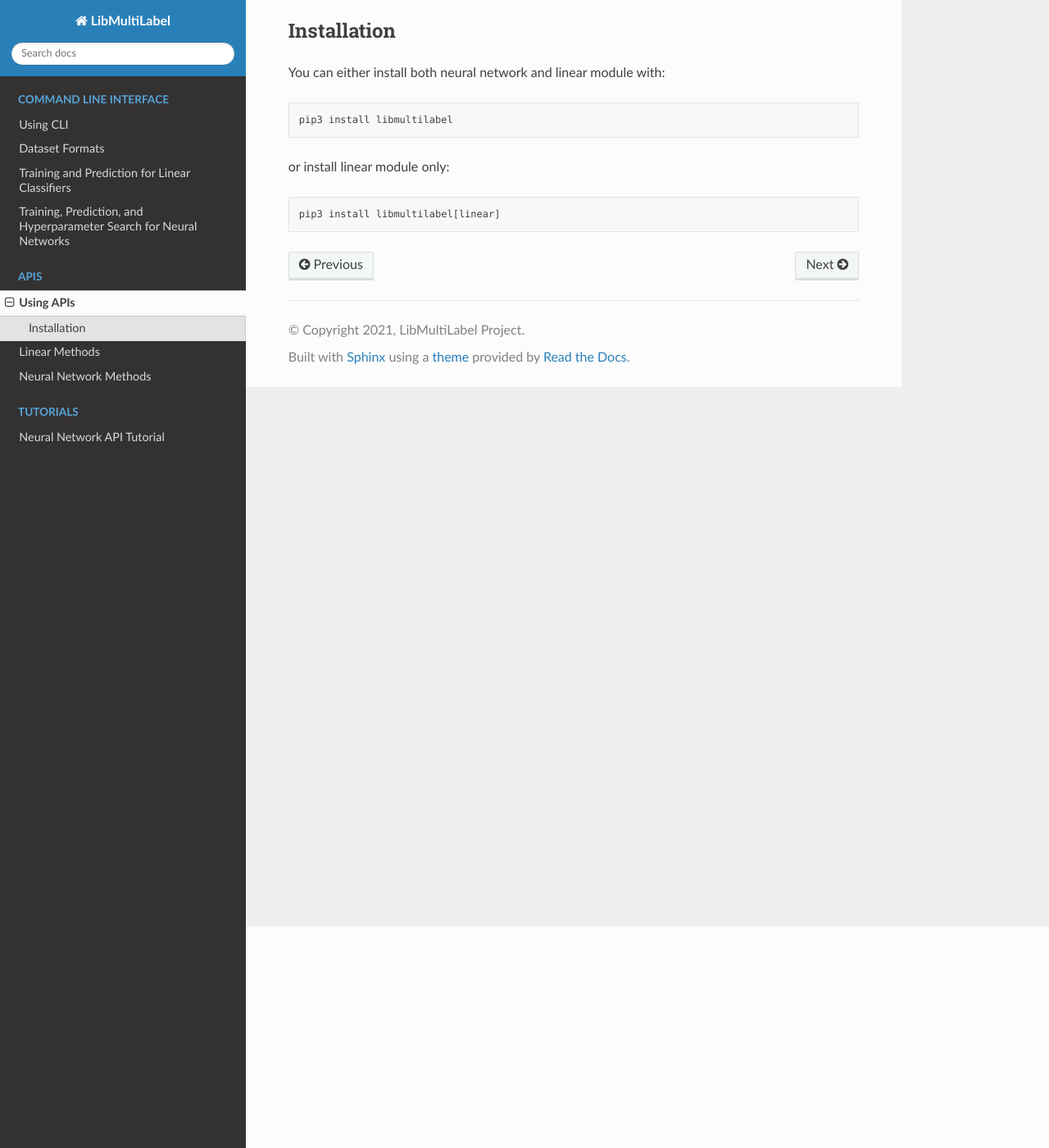
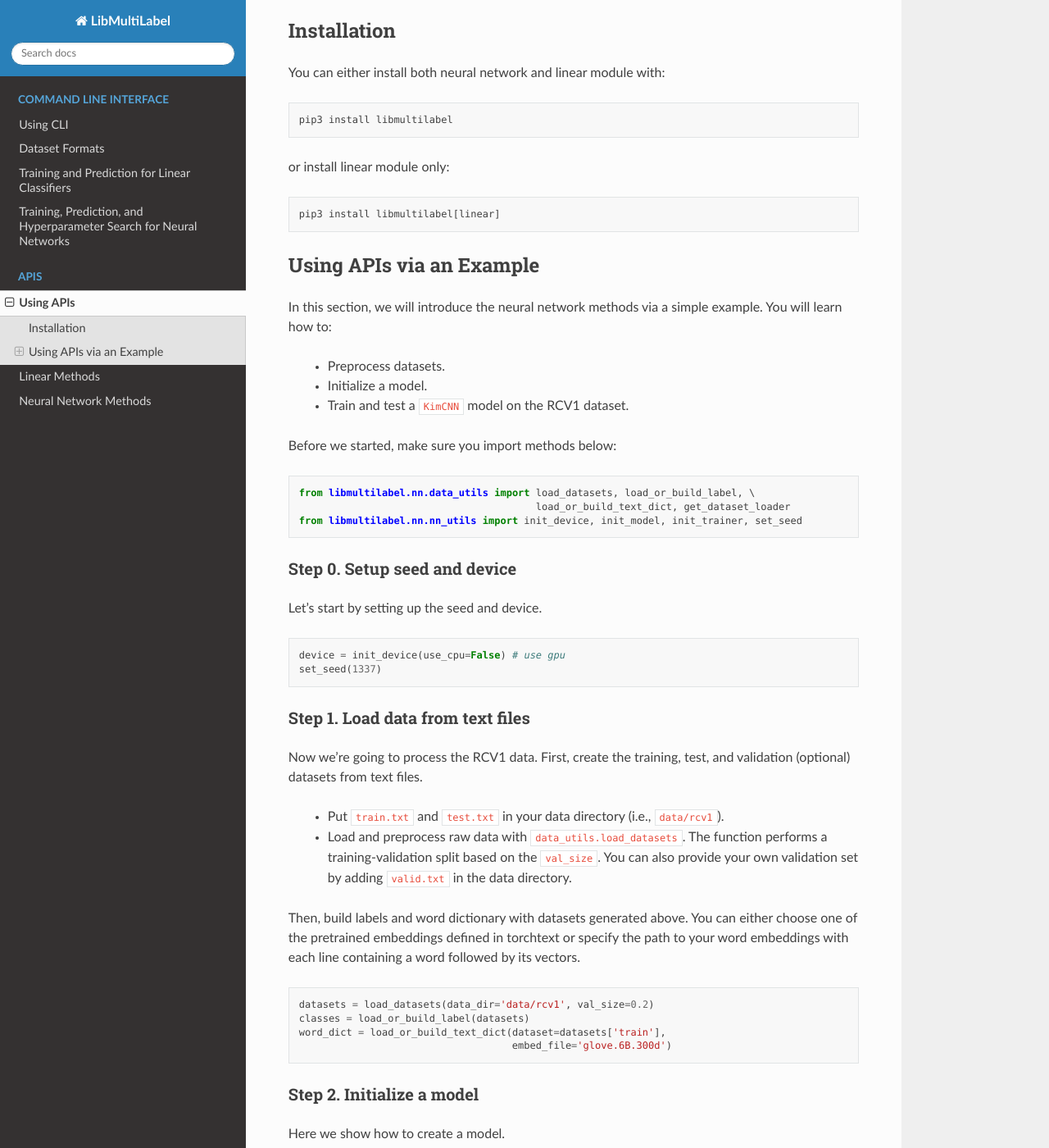
Before and after one commit to ASUS-AICS/LibMultiLabel, a Sphinx documentation site: the page built from docs/api/api.rst, in a window 1280 px wide and 1400 px high, scrolled down 270 px. Shown: the whole window at 82% size. Built offline with Sphinx 7.4.7 and the Read the Docs theme 2.0.0, drawn with Linux system fonts in a browser that asks for light colours; some of the changed text lies outside the part shown.

Commit message:
Move API tutorial to using APIs then readers wont focus on here and there

```diff
--- a/docs/api/api.rst
+++ b/docs/api/api.rst
@@ -16,3 +16,100 @@
 or install linear module only::
 
     pip3 install libmultilabel[linear]
+
+
+Using APIs via an Example
+^^^^^^^^^^^^^^^^^^^^^^^^^
+
+In this section, we will introduce the neural network methods via a simple example.
+You will learn how to:
+
+    * Preprocess datasets.
+    * Initialize a model.
+    * Train and test a ``KimCNN`` model on the RCV1 dataset.
+
+Before we started, make sure you import methods below:
+
+.. literalinclude:: ../examples/nn_quickstart.py
+    :language: python3
+    :lines: 3-5
+
+Step 0. Setup seed and device
+-----------------------------
+
+Let's start by setting up the seed and device.
+
+.. literalinclude:: ../examples/nn_quickstart.py
+    :language: python3
+    :lines: 9-10
+
+Step 1. Load data from text files
+---------------------------------
+
+Now we're going to process the RCV1 data.
+First, create the training, test, and validation (optional) datasets from text files.
+
+    * Put ``train.txt`` and ``test.txt`` in your data directory (i.e., ``data/rcv1``).
+    * Load and preprocess raw data with ``data_utils.load_datasets``.
+      The function performs a training-validation split based on the ``val_size``.
+      You can also provide your own validation set by adding ``valid.txt`` in the data directory.
+
+Then, build labels and word dictionary with datasets generated above.
+You can either choose one of the pretrained embeddings defined in torchtext or specify the path
+to your word embeddings with each line containing a word followed by its vectors.
+
+.. literalinclude:: ../examples/nn_quickstart.py
+    :language: python3
+    :lines: 13-16
+
+Step 2. Initialize a model
+--------------------------
+
+Here we show how to create a model.
+
+    * Configure the network with `model_name <../guides/nn_guides.html#id2>`_ and ``network_config``.
+    * Define labels and text dictionary (i.e., ``classes`` and ``word_dict``) of this model.
+    * Find `more here <../api/nn.html#libmultilabel.nn.nn_utils.init_model>`_ if you are interested in other settings.
+      For example, a ``moniter_metrics`` is used to define the metrics you'd like to keep track with during the training procedure.
+
+.. literalinclude:: ../examples/nn_quickstart.py
+    :language: python3
+    :lines: 19-28
+
+Step 3. Initialize trainer
+--------------------------
+
+To train the model, we need a trainer to control processes like training loop or validation.
+
+.. literalinclude:: ../examples/nn_quickstart.py
+    :language: python3
+    :lines: 31-34
+
+Step 4. Create data loaders
+---------------------------
+
+Create pytorch data loaders for datasets we created in
+`Step 1 <../guides/nn_guides.html#step-1-load-data-from-text-files>`_.
+
+.. literalinclude:: ../examples/nn_quickstart.py
+    :language: python3
+    :lines: 37-43
+
+Step 5. Train and test the model
+--------------------------------
+
+Everything's ready. Let's start training with ``trainer.train``.
+
+.. literalinclude:: ../examples/nn_quickstart.py
+    :language: python3
+    :lines: 46-46
+
+
+When training is finished, test the model with ``trainer.test``.
+
+.. literalinclude:: ../examples/nn_quickstart.py
+    :language: python3
+    :lines: 49-49
+
+
+Get the full source code `here <https://github.com/ASUS-AICS/LibMultiLabel/tree/master/docs/examples/nn_quickstart.py>`_.
--- a/docs/cli/cli.rst
+++ b/docs/cli/cli.rst
@@ -17,8 +17,6 @@
 
     pip3 install -r requirements.txt
 
---------
-
 Quick Start
 ^^^^^^^^^^^
 
@@ -32,7 +30,7 @@
     mkdir -p data/rcv1
     cd data/rcv1
 
-Download the rcv1 dataset from `LIBSVM data sets <https://www.csie.ntu.edu.tw/~cjlin/libsvmtools/datasets)>`_ by the following commands.
+Download the RCV1 dataset from `LIBSVM data sets <https://www.csie.ntu.edu.tw/~cjlin/libsvmtools/datasets)>`_ by the following commands.
 
 .. code-block:: bash
 
@@ -50,7 +48,7 @@
 Step 2. Training and Prediction
 -------------------------------
 
-Train a cnn model and predict the test set by an example config. Use ``--cpu`` to run the program on the cpu.
+Train a CNN model and predict the test set by an example config. Use ``--cpu`` to run the program on the cpu.
 
 .. code-block:: bash
 
```
Also changed, not shown: docs/index.rst (+7 -6 lines).
